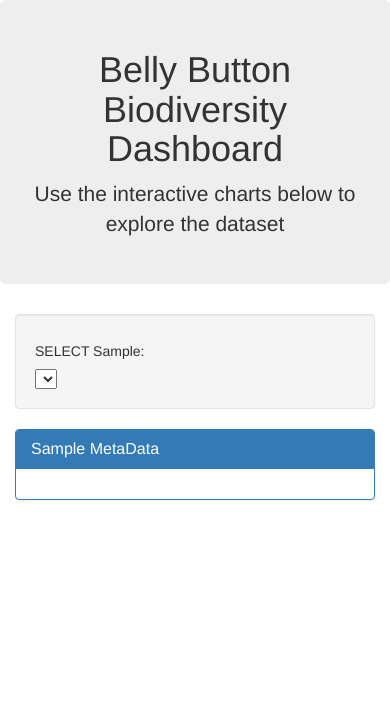
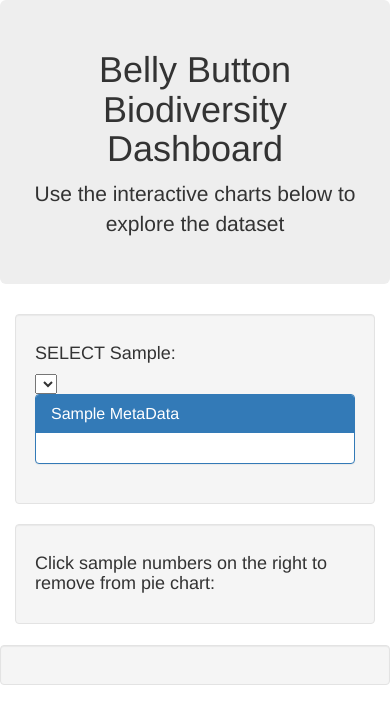
Before and after one commit to mileslucey/biodiv-belly-button-app, a Flask app: page / in a window 390 px wide. Shown: the top 724 px of the page. Run offline with Flask 2, Linux system fonts and the light colour scheme; data that the repository does not hold is empty; some libraries are stand-ins or nearby versions.

Commit message:
minor updates

```diff
--- a/static/js/app.js
+++ b/static/js/app.js
@@ -43,7 +43,7 @@ function buildCharts(sample) {
       mode: 'markers',
       marker: {
         color: m_colors,
-        size: 10
+        size: m_size
       }
     };
 
--- a/templates/index.html
+++ b/templates/index.html
@@ -21,35 +21,41 @@
     <div class="row">
       <div class="col-md-4">
         <div class="well">
-          <h5>SELECT Sample:</h5>
+        <h4>SELECT Sample:</h4>
           <select id="selDataset" onchange="optionChanged(this.value)"></select>
-        </div>
+        <div class="row">
+            </div>
         <div class="panel panel-primary">
           <div class="panel-heading">
             <h3 class="panel-title">Sample MetaData</h3>
           </div>
           <div id="sample-metadata" class="panel-body"></div>
         </div>
+        </div>
       </div>
-      <div class="col-md-7">
+<!--        <div class="col-md-1">-->
+<!--        </div>-->
+      <div class="col-md-8">
+          <div class = "well">
+        <h4>Click sample numbers on the right to remove from pie chart:</h4>
         <div id="pie"></div>
+        </div>
       </div>
-      <div class="col-md-1">
-        </div>
-<!--      <div class="col-md-5">-->
-<!--        <div id="gauge"></div>-->
-<!--      </div>-->
+
     </div>
   </div>
   <div class="row">
-    <div class="col-md-1">
+    <div class="col-md-3">
     </div>
-    <div class="col-md-10">
-      <div id="bubble"></div>
+
+    <div class="col-md-6">
+        <div class = "well">
+            <div id="bubble">
+            </div>
+        </div>
     </div>
-    <div class="col-md-1">
+    <div class="col-md-3">
     </div>
-  </div>
 
   <!-- <script src="https://cdn.plot.ly/plotly-1.31.2.min.js"></script> -->
   <script src="https://cdnjs.cloudflare.com/ajax/libs/d3/5.5.0/d3.js"></script>
```
